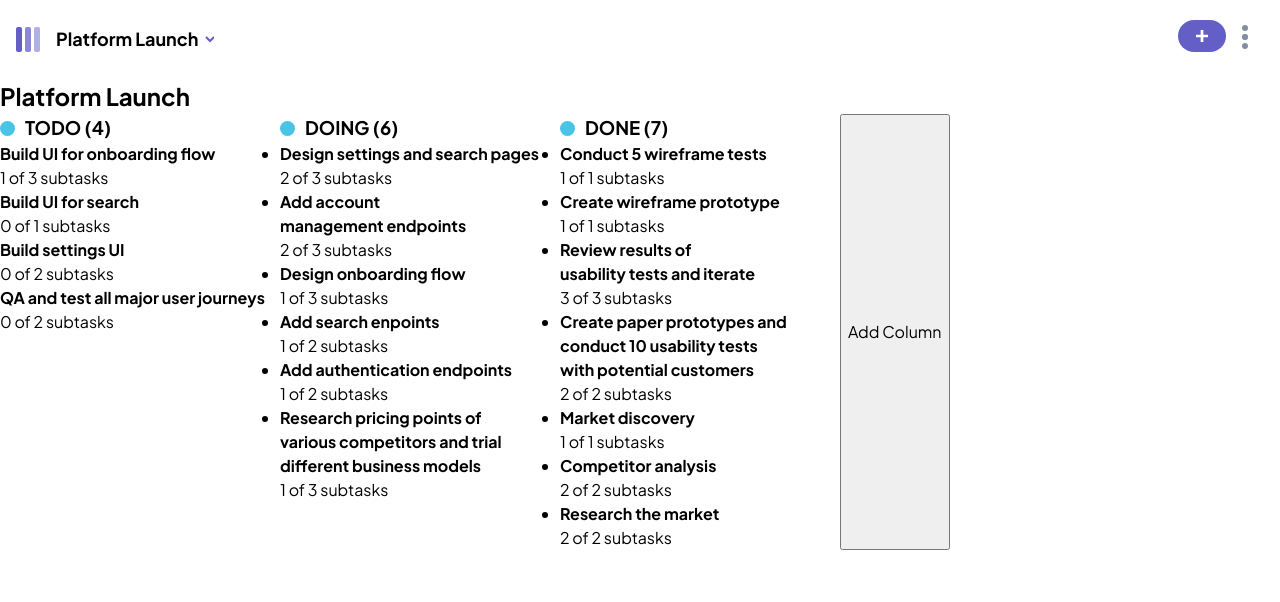
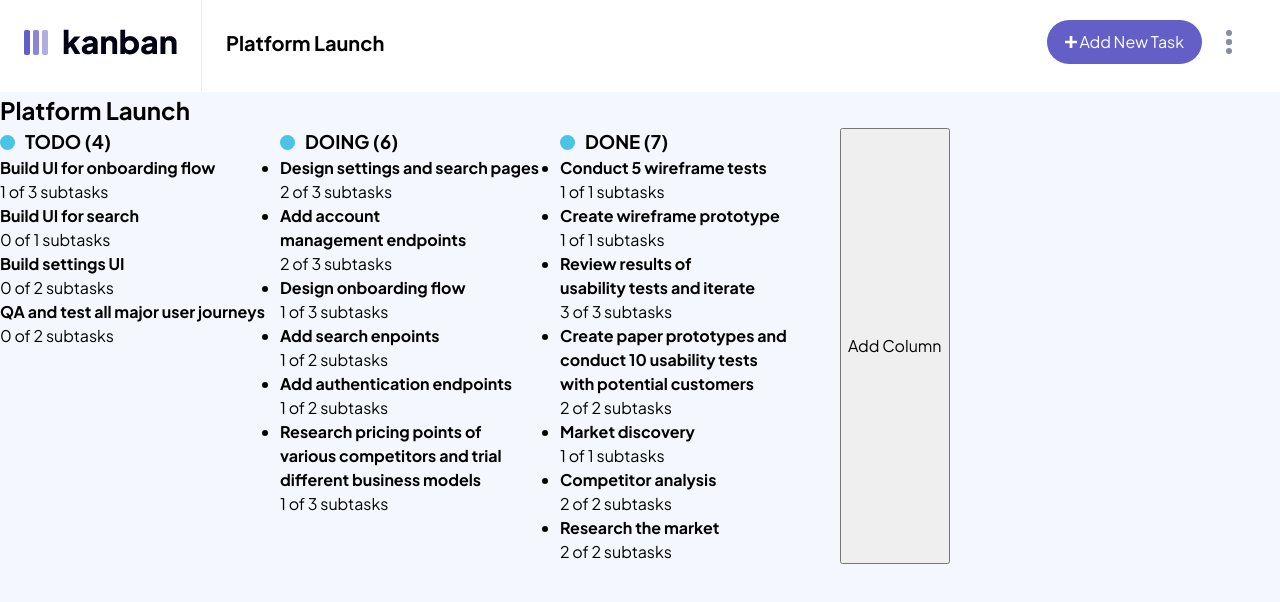
Before and after one commit to Atakanarikan0/200found-kanban-task, a React (Vite) app: page / in a window 1280 px wide. Shown: the top 602 px of the page. Built offline with nearby package versions, Linux system fonts and the light colour scheme.

Commit message:
header responsive yapıldı

```diff
--- a/src/App.jsx
+++ b/src/App.jsx
@@ -13,6 +13,7 @@ export default function App() {
   const [selectedBoardId, setSelectedBoardId] = useState();
   const [boards, setBoards] = useState([])
   const addRef = useRef()
+  const [screenSize, setScreenSize] = useState(window.innerWidth < 525);
 
   useEffect(() => {
     async function getData() {
@@ -25,15 +26,18 @@ export default function App() {
   }, [])
 
   useEffect(() => {
-    setBoards(data);
+    setBoards(data)
   }, [data])
 
+  useEffect(() => {
+    window.addEventListener("resize", () => setScreenSize(window.innerWidth < 525));
+  }, [])
 
 
 
   return (
     <>
-      <DataContext.Provider value={{ data, setData, addRef, selectedBoardId, setSelectedBoardId, boards }}>
+      <DataContext.Provider value={{ data, setData, addRef, selectedBoardId, setSelectedBoardId, boards, screenSize }}>
         <Header />
 
         <Board id={selectedBoardId} />
--- a/src/assets/component/Header.jsx
+++ b/src/assets/component/Header.jsx
@@ -3,7 +3,7 @@ import { DataContext } from "../../App";
 import '../css/header.css';
 
 export default function Header() {
-  const { data, setData, selectedBoardId, setSelectedBoardId, boards, addRef } = useContext(DataContext)
+  const { data, setData, selectedBoardId, setSelectedBoardId, boards, addRef, screenSize } = useContext(DataContext)
   const [isActive, setIsActive] = useState(false)
   const [isDown, setIsDown] = useState(false)
   const dialogRef = useRef(null);
@@ -12,7 +12,7 @@ export default function Header() {
   const [subtask, setSubtask] = useState([{ id: 1, value: "" }]);
   const [status, setStatus] = useState('Todo')
   const [editBoard, setEditBoard] = useState([])
-  console.log(boards)
+
 
   const currentBoard = data.find(board => board.id === selectedBoardId)
 
@@ -90,7 +90,8 @@ export default function Header() {
 
   return (
     <>
-      <div className="header">
+      {screenSize ?
+        <div className='header'>
           <img src="/img/logo-mobil.svg" alt="" />
           <div className={isDown ? 'arrow-up' : 'header-launch'}>
             <h1 onClick={handleNav}>Platform Launch</h1>
@@ -101,7 +102,7 @@ export default function Header() {
                   <div key={x?.id}>
                     <button onClick={() => setSelectedBoardId(x?.id)}>
                       <svg width="16" height="16" viewBox="0 0 16 16" fill="none" xmlns="http://www.w3.org/2000/svg">
-                      <path fill-rule="evenodd" clip-rule="evenodd" d="M0.846133 0.846133C0.304363 1.3879 0 2.12271 0 2.88889V13.1111C0 13.8773 0.304363 14.6121 0.846133 15.1538C1.3879 15.6957 2.12271 16 2.88889 16H13.1111C13.8773 16 14.6121 15.6957 15.1538 15.1538C15.6957 14.6121 16 13.8773 16 13.1111V2.88889C16 2.12271 15.6957 1.3879 15.1538 0.846133C14.6121 0.304363 13.8773 0 13.1111 0H2.88889C2.12271 0 1.3879 0.304363 0.846133 0.846133ZM1.33333 13.1111V8.44448H9.77781V14.6667H2.88889C2.03022 14.6667 1.33333 13.9698 1.33333 13.1111ZM9.77781 7.11111V1.33333H2.88889C2.47633 1.33333 2.08067 1.49723 1.78895 1.78895C1.49723 2.08067 1.33333 2.47633 1.33333 2.88889V7.11111H9.77781ZM11.1111 5.77778H14.6667V10.2222H11.1111V5.77778ZM14.6667 11.5555H11.1111V14.6667H13.1111C13.5236 14.6667 13.9194 14.5028 14.2111 14.2111C14.5028 13.9194 14.6667 13.5236 14.6667 13.1111V11.5555ZM14.6667 2.88889V4.44445H11.1111V1.33333H13.1111C13.5236 1.33333 13.9194 1.49723 14.2111 1.78895C14.5028 2.08067 14.6667 2.47633 14.6667 2.88889Z" fill="#828FA3" />
+                        <path fillRule="evenodd" clipRule="evenodd" d="M0.846133 0.846133C0.304363 1.3879 0 2.12271 0 2.88889V13.1111C0 13.8773 0.304363 14.6121 0.846133 15.1538C1.3879 15.6957 2.12271 16 2.88889 16H13.1111C13.8773 16 14.6121 15.6957 15.1538 15.1538C15.6957 14.6121 16 13.8773 16 13.1111V2.88889C16 2.12271 15.6957 1.3879 15.1538 0.846133C14.6121 0.304363 13.8773 0 13.1111 0H2.88889C2.12271 0 1.3879 0.304363 0.846133 0.846133ZM1.33333 13.1111V8.44448H9.77781V14.6667H2.88889C2.03022 14.6667 1.33333 13.9698 1.33333 13.1111ZM9.77781 7.11111V1.33333H2.88889C2.47633 1.33333 2.08067 1.49723 1.78895 1.78895C1.49723 2.08067 1.33333 2.47633 1.33333 2.88889V7.11111H9.77781ZM11.1111 5.77778H14.6667V10.2222H11.1111V5.77778ZM14.6667 11.5555H11.1111V14.6667H13.1111C13.5236 14.6667 13.9194 14.5028 14.2111 14.2111C14.5028 13.9194 14.6667 13.5236 14.6667 13.1111V11.5555ZM14.6667 2.88889V4.44445H11.1111V1.33333H13.1111C13.5236 1.33333 13.9194 1.49723 14.2111 1.78895C14.5028 2.08067 14.6667 2.47633 14.6667 2.88889Z" fill="#828FA3" />
                       </svg>
                       {x?.name}
                     </button>
@@ -144,7 +145,51 @@ export default function Header() {
               </ul>
             </div>
           </div>
+        </div> :
+        <div className='header'>
+          <img src="/img/logo-desktop-light.png" alt="" />
+          <hr />
+          <div className="board-name">
+            <h1>{data.find(x => x.id === selectedBoardId)?.name}</h1>
           </div>
+
+          <div>
+            <span onClick={handleTask}><img src="/img/plus-icon.svg" alt="" /> Add New Task</span>
+            <div className="kebab" onClick={toggleMenu}>
+              <figure className={isActive ? 'active' : ""}></figure>
+              <figure className={isActive ? 'middle active' : 'middle'}></figure>
+              <p className={isActive ? 'cross active' : 'cross'}>x</p>
+              <figure className={isActive ? 'active' : ""}></figure>
+              <ul className={isActive ? 'dropdown active' : 'dropdown'}>
+                <li><a href="#" onClick={() => editRef.current.showModal()}>Edit Board</a></li>
+                <dialog ref={editRef}>
+                  {/* <div>
+                      <h4>Add New Board</h4>
+                      <form onSubmit={(e) => handleBoardSubmit(e)}>
+                        <legend>Name</legend>
+                        <input type="text" name="name" defaultValue="aaa" placeholder="e.g. Web Design" />
+                        <legend>Columns</legend>
+                        {
+                          inputs.map(x =>
+                            <input
+                              key={x.id}
+                              type="text"
+                              defaultValue="bbb"
+                              name={`columnName${x}`} />)
+                        }
+                        <button onClick={addNewColumnInput}>+ Add New Column</button>
+                        <button type="submit">Create New Board</button>
+                      </form>
+                    </div> */}
+                </dialog>
+                <li><a href="#" style={{ color: 'red' }}>Delete Board</a></li>
+              </ul>
+            </div>
+          </div>
+        </div>
+
+      }
+
       <dialog ref={dialogRef} >
         <form onSubmit={handleSubmit}>
           <h1>Add New Task</h1>
--- a/src/assets/css/Board.css
+++ b/src/assets/css/Board.css
@@ -2,6 +2,7 @@
 
 .board-columns {
   display: flex;
+  overflow: auto;
 }
 
 .column-item {
@@ -16,10 +17,7 @@
   text-transform: uppercase;
 
   h3 {
-
   }
 }
 
-
-
 /* berna section end */
--- a/src/assets/css/header.css
+++ b/src/assets/css/header.css
@@ -73,6 +73,7 @@
 .dropdown.active {
   transform: scale(1);
   transition: all 0.25s cubic-bezier(0.5, 1.8, 0.9, 0.8);
+  background-color: #fff;
 }
 /* Kebab Menu End */
 
@@ -82,6 +83,8 @@
   justify-content: space-between;
   align-items: center;
   padding: 20px 16px;
+  z-index: 99;
+  background-color: #fff;
   .header-launch {
     margin-right: auto;
     margin-left: 16px;
@@ -116,6 +119,7 @@
     }
   }
 }
+
 /* Header end */
 
 /* Dialog Start */
@@ -275,3 +279,48 @@ dialog {
     gap: 12px;
   }
 }
+
+@media (min-width: 525px) {
+  .header {
+    padding: 16px 24px;
+    .board-name {
+      margin-right: auto;
+      h1 {
+        font-size: 20px;
+        font-weight: 700;
+        line-height: 25px;
+      }
+    }
+
+    > div {
+      display: flex;
+      align-items: center;
+      gap: 8px;
+      span {
+        display: flex;
+        align-items: center;
+        gap: 2px;
+        color: #fff;
+      }
+    }
+
+    hr {
+      width: 1px;
+      margin-block: -24px;
+      height: 79px;
+      margin-inline: 24px;
+      border: none;
+      background-color: #e4ebfa;
+    }
+  }
+}
+
+@media (min-width: 1024px) {
+  .header {
+    padding: 20px 32px 28px 24px;
+    hr {
+      height: 98px;
+      margin-block: -32px;
+    }
+  }
+}
--- a/src/reset.css
+++ b/src/reset.css
@@ -1,5 +1,7 @@
 /* 1. Use a more-intuitive box-sizing model */
-*, *::before, *::after {
+*,
+*::before,
+*::after {
   box-sizing: border-box;
 }
 
@@ -14,21 +16,35 @@ body {
   /* 4. Improve text rendering */
   -webkit-font-smoothing: antialiased;
   font-family: "Plus Jakarta Sans";
+  background-color: #f4f7fd;
 }
 
 /* 5. Improve media defaults */
-img, picture, video, canvas, svg {
+img,
+picture,
+video,
+canvas,
+svg {
   display: block;
   max-width: 100%;
 }
 
 /* 6. Inherit fonts for form controls */
-input, button, textarea, select {
+input,
+button,
+textarea,
+select {
   font: inherit;
 }
 
 /* 7. Avoid text overflows */
-p, h1, h2, h3, h4, h5, h6 {
+p,
+h1,
+h2,
+h3,
+h4,
+h5,
+h6 {
   overflow-wrap: break-word;
 }
 
@@ -36,14 +52,20 @@ p, h1, h2, h3, h4, h5, h6 {
 p {
   text-wrap: pretty;
 }
-h1, h2, h3, h4, h5, h6 {
+h1,
+h2,
+h3,
+h4,
+h5,
+h6 {
   text-wrap: balance;
 }
 
 /*
   9. Create a root stacking context
 */
-#root, #__next {
+#root,
+#__next {
   isolation: isolate;
 }
 ul {
```
Lines whose indentation alone changed are shown as unchanged.
